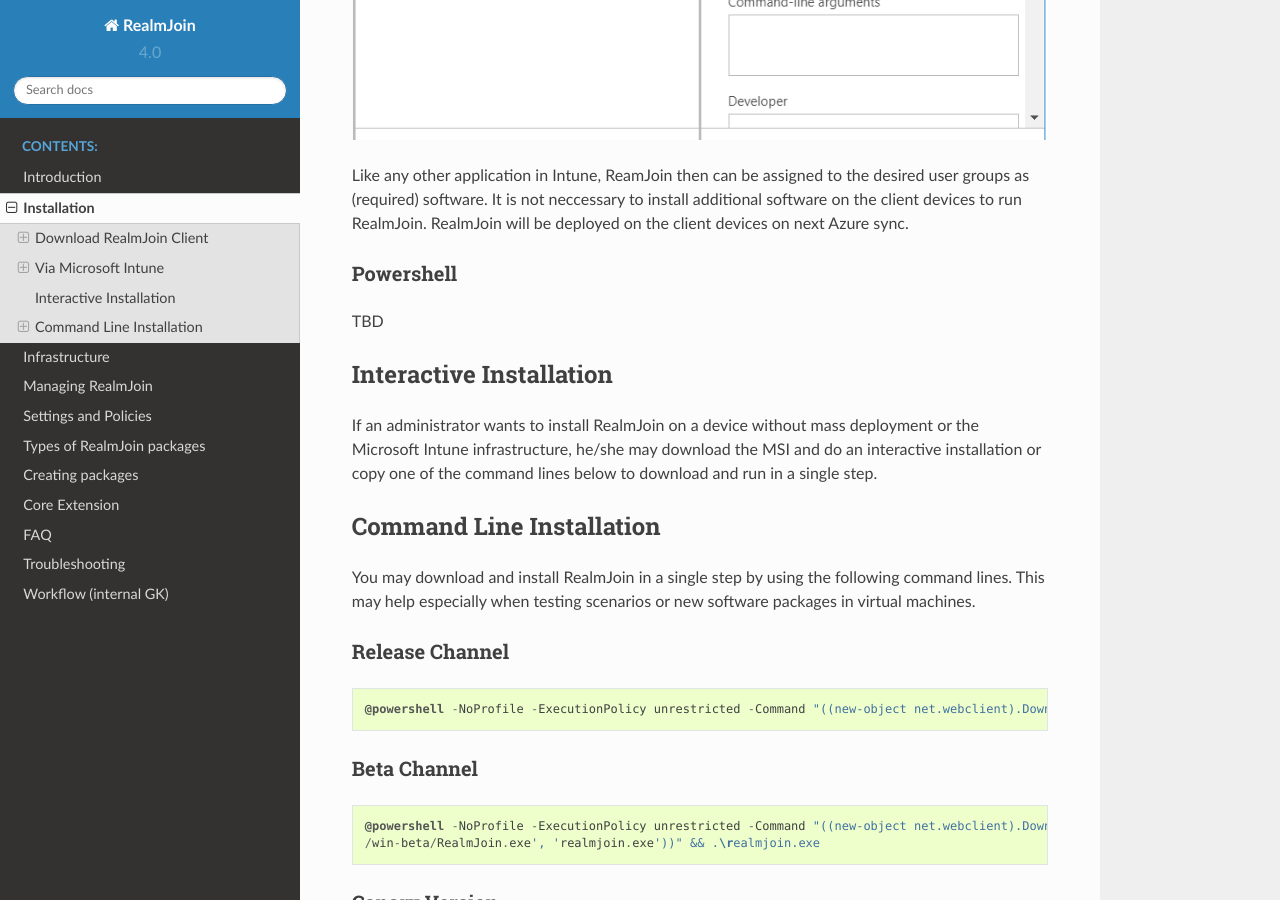
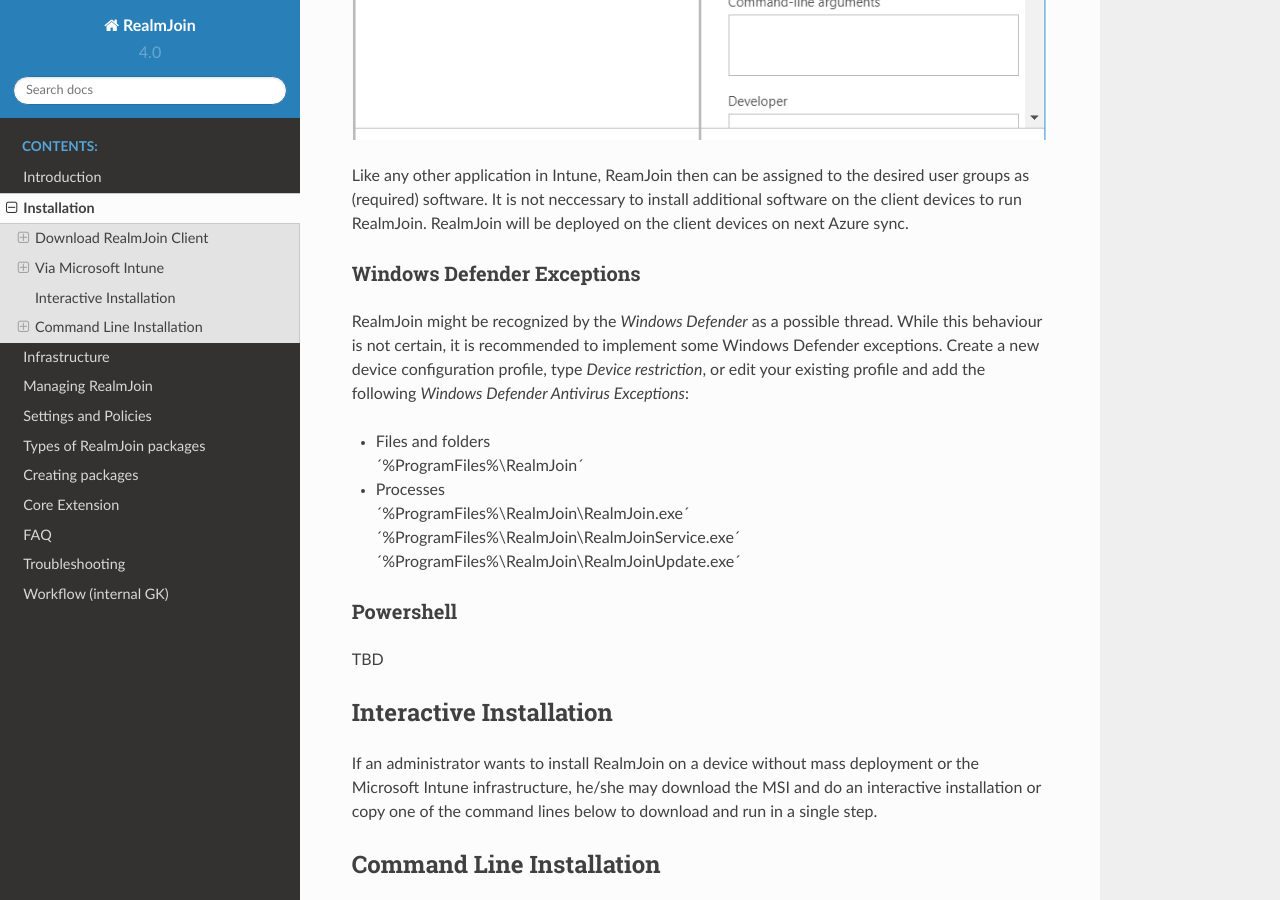
Before and after one commit to bb-froggy/realmjoin-docs, a Sphinx documentation site: the page built from docs/installation.md, in a window 1280 px wide and 900 px high, scrolled down 1997 px. Built offline with Sphinx 7.4.7 and the Read the Docs theme 2.0.0, drawn with Linux system fonts in a browser that asks for light colours.

Commit message:
add windows defender exceptions

```diff
--- a/docs/installation.md
+++ b/docs/installation.md
@@ -22,6 +22,15 @@
 ![RJ Intune Deploy2](./media/rj-intune-deploy2.png)
 
 Like any other application in Intune, ReamJoin then can be assigned to the desired user groups as (required) software. It is not neccessary to install additional software on the client devices to run RealmJoin. RealmJoin will be deployed on the client devices on next Azure sync.
+
+### Windows Defender Exceptions
+RealmJoin might be recognized by the *Windows Defender* as a possible thread. While this behaviour is not certain, it is recommended to implement some Windows Defender exceptions. Create a new device configuration profile, type *Device restriction*, or edit your existing profile and add the following *Windows Defender Antivirus Exceptions*:
+* Files and folders
+´%ProgramFiles%\RealmJoin´
+* Processes
+´%ProgramFiles%\RealmJoin\RealmJoin.exe´
+´%ProgramFiles%\RealmJoin\RealmJoinService.exe´
+´%ProgramFiles%\RealmJoin\RealmJoinUpdate.exe´
 
 ### Powershell
 TBD
```
